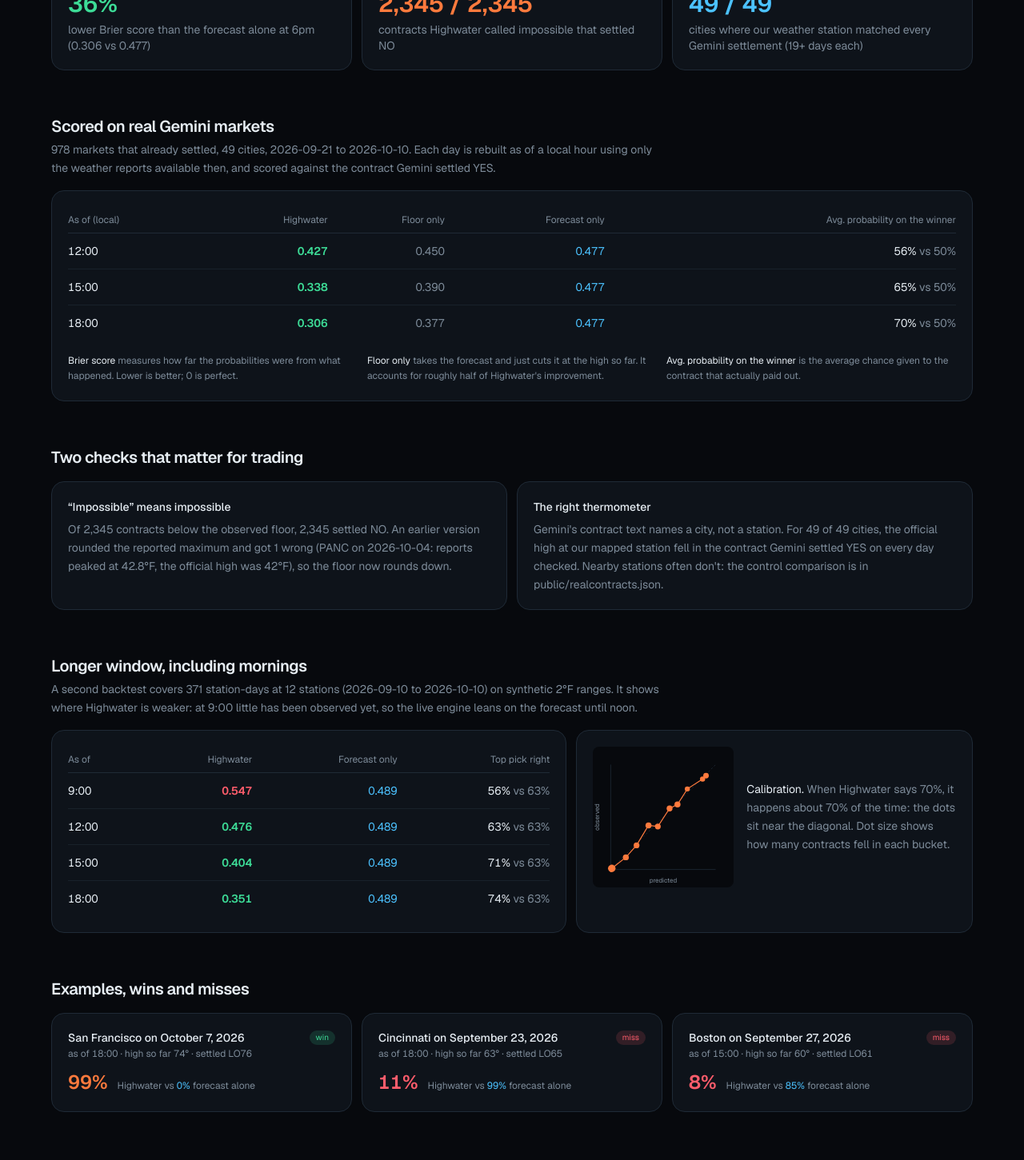
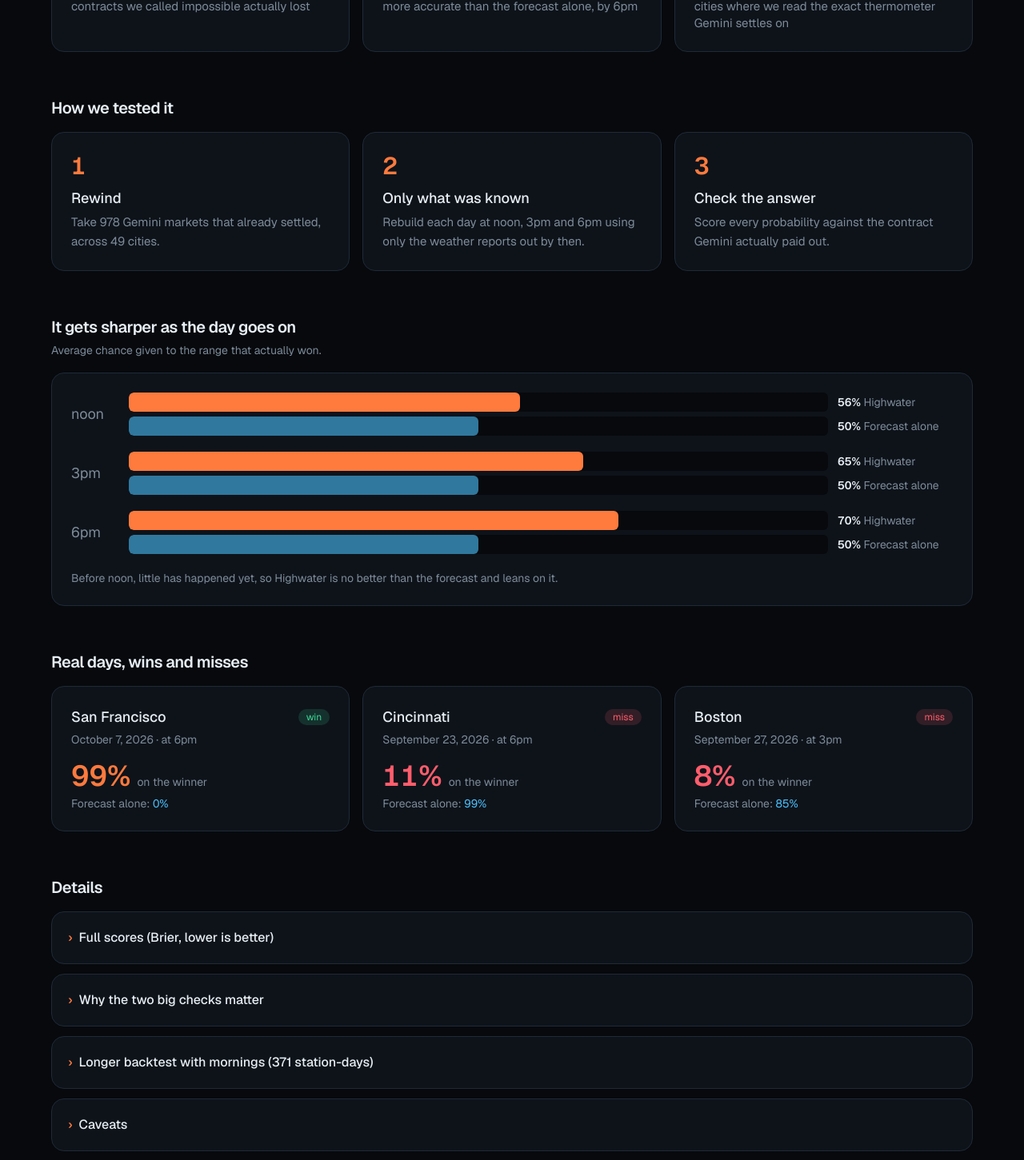
Before and after one commit to VolodymyrLinuxovich/highwater, a Next.js app: page /results in a window 1280 px wide. Shown: the part 320-1771 px from the top of the page at 80% size. Built offline with nearby package versions, Linux system fonts and the light colour scheme.

Commit message:
Results: big numbers, three-step method, simple bars; details folded

```diff
--- a/src/app/results/page.tsx
+++ b/src/app/results/page.tsx
@@ -8,8 +8,7 @@
   return (
     <>
       <PageHeader eyebrow="Results" title="Does it work?">
-        We replayed past days using only the weather reports that existed at the time, then checked the probabilities against
-        how Gemini actually settled. Everything below is computed by the scripts in the repository.
+        We replayed real Gemini markets that already settled, using only what was known at the time.
       </PageHeader>
       <Backtest />
     </>
--- a/src/components/Backtest.tsx
+++ b/src/components/Backtest.tsx
@@ -53,22 +53,71 @@
 
   return (
     <div>
-      <div className="grid gap-3 sm:grid-cols-3">
-        <Tile big={`${Math.round(gain * 100)}%`} tone="text-good" label={`lower Brier score than the forecast alone at 6pm (${at18.nowcast.brier.toFixed(3)} vs ${at18.forecastOnly.brier.toFixed(3)})`} />
-        <Tile
-          big={`${dead.resolvedNo.toLocaleString("en-US")} / ${dead.ruledOut.toLocaleString("en-US")}`}
-          tone="text-accent"
-          label="contracts Highwater called impossible that settled NO"
-        />
-        <Tile big={`${allAgree} / ${real.stationCheck.length}`} tone="text-cool" label={`cities where our weather station matched every Gemini settlement (${minN}+ days each)`} />
+      <div className="grid gap-4 sm:grid-cols-3">
+        <Tile big={`${dead.resolvedNo.toLocaleString("en-US")}/${dead.ruledOut.toLocaleString("en-US")}`} tone="text-accent" label="contracts we called impossible actually lost" />
+        <Tile big={`${Math.round(gain * 100)}%`} tone="text-good" label="more accurate than the forecast alone, by 6pm" />
+        <Tile big={`${allAgree}/${real.stationCheck.length}`} tone="text-cool" label="cities where we read the exact thermometer Gemini settles on" />
       </div>
 
-      <SectionTitle title="Scored on real Gemini markets">
-        {real.events} markets that already settled, {real.cities} cities, {real.period.start} to {real.period.end}. Each day is
-        rebuilt as of a local hour using only the weather reports available then, and scored against the contract Gemini
-        settled YES.
-      </SectionTitle>
-      <div className="rounded-2xl border border-line bg-panel p-5">
+      <SectionTitle title="How we tested it" />
+      <ol className="grid gap-4 md:grid-cols-3">
+        {[
+          ["Rewind", `Take ${real.events} Gemini markets that already settled, across ${real.cities} cities.`],
+          ["Only what was known", "Rebuild each day at noon, 3pm and 6pm using only the weather reports out by then."],
+          ["Check the answer", "Score every probability against the contract Gemini actually paid out."],
+        ].map(([title, body], i) => (
+          <li key={title} className="rounded-2xl border border-line bg-panel p-6">
+            <div className="num text-3xl font-semibold text-accent">{i + 1}</div>
+            <div className="mt-2 text-lg font-medium">{title}</div>
+            <p className="mt-1 text-[15px] leading-relaxed text-muted">{body}</p>
+          </li>
+        ))}
+      </ol>
+
+      <SectionTitle title="It gets sharper as the day goes on">Average chance given to the range that actually won.</SectionTitle>
+      <div className="space-y-5 rounded-2xl border border-line bg-panel p-6">
+        {real.byAsOfHour.map((r) => (
+          <div key={r.hour} className="grid grid-cols-[56px_1fr] items-center gap-4">
+            <div className="num text-lg text-muted">{r.hour > 12 ? `${r.hour - 12}pm` : "noon"}</div>
+            <div className="space-y-1.5">
+              <Bar value={r.nowcast.pWin ?? 0} label="Highwater" color="bg-accent" />
+              <Bar value={r.forecastOnly.pWin ?? 0} label="Forecast alone" color="bg-cool/60" />
+            </div>
+          </div>
+        ))}
+        <p className="text-sm text-muted">Before noon, little has happened yet, so Highwater is no better than the forecast and leans on it.</p>
+      </div>
+
+      {real.examples.length > 0 && (
+        <>
+          <SectionTitle title="Real days, wins and misses" />
+          <div className="grid gap-4 md:grid-cols-3">
+            {onePerCity(real.examples).map((e) => {
+              const win = e.nowcastPWin >= e.forecastPWin;
+              return (
+                <div key={`${e.ticker}-${e.asOfHour}`} className="rounded-2xl border border-line bg-panel p-6">
+                  <div className="flex items-center justify-between gap-2">
+                    <div className="text-lg font-medium">{e.title.replace("Highest temperature in ", "").replace(/ on .*$/, "")}</div>
+                    <span className={`rounded-full px-2.5 py-0.5 text-xs ${win ? "bg-good/15 text-good" : "bg-bad/15 text-bad"}`}>{win ? "win" : "miss"}</span>
+                  </div>
+                  <div className="mt-1 text-sm text-muted">{e.title.match(/ on (.*?)\??$/)?.[1]} · at {e.asOfHour > 12 ? `${e.asOfHour - 12}pm` : `${e.asOfHour}:00`}</div>
+                  <div className="mt-4 flex items-baseline gap-2">
+                    <span className={`num text-4xl font-semibold ${win ? "text-accent" : "text-bad"}`}>{pct(e.nowcastPWin)}</span>
+                    <span className="text-sm text-muted">on the winner</span>
+                  </div>
+                  <div className="mt-1 text-sm text-muted">
+                    Forecast alone: <span className="num text-cool">{pct(e.forecastPWin)}</span>
+                  </div>
+                </div>
+              );
+            })}
+          </div>
+        </>
+      )}
+
+      <SectionTitle title="Details" />
+      <div className="space-y-3">
+        <Fold title="Full scores (Brier, lower is better)">
           <div className="overflow-x-auto">
             <table className="w-full min-w-[520px] text-sm">
               <thead className="text-left text-xs text-muted">
@@ -77,7 +126,6 @@
                   <th className="text-right font-normal">Highwater</th>
                   <th className="text-right font-normal">Floor only</th>
                   <th className="text-right font-normal">Forecast only</th>
-                <th className="text-right font-normal">Avg. probability on the winner</th>
                 </tr>
               </thead>
               <tbody>
@@ -87,134 +135,92 @@
                     <td className="num text-right font-semibold text-good">{r.nowcast.brier.toFixed(3)}</td>
                     <td className="num text-right text-muted">{r.floorOnly.brier.toFixed(3)}</td>
                     <td className="num text-right text-cool">{r.forecastOnly.brier.toFixed(3)}</td>
-                  <td className="num text-right">
-                    {pct(r.nowcast.pWin ?? 0)} <span className="text-muted">vs {pct(r.forecastOnly.pWin ?? 0)}</span>
-                  </td>
                   </tr>
                 ))}
               </tbody>
             </table>
           </div>
-        <div className="mt-4 grid gap-3 text-xs leading-relaxed text-muted sm:grid-cols-3">
+          <p className="mt-3 text-sm text-muted">
+            {real.period.start} to {real.period.end}. &ldquo;Floor only&rdquo; just cuts the forecast at the high so far; it explains about half the gain.
+          </p>
+        </Fold>
+        <Fold title="Why the two big checks matter">
           <p>
-            <span className="text-foreground">Brier score</span> measures how far the probabilities were from what happened.
-            Lower is better; 0 is perfect.
-          </p>
-          <p>
-            <span className="text-foreground">Floor only</span> takes the forecast and just cuts it at the high so far. It
-            accounts for roughly half of Highwater&apos;s improvement.
-          </p>
-          <p>
-            <span className="text-foreground">Avg. probability on the winner</span> is the average chance given to the
-            contract that actually paid out.
-          </p>
-        </div>
-      </div>
-
-      <SectionTitle title="Two checks that matter for trading" />
-      <div className="grid gap-3 md:grid-cols-2">
-        <div className="rounded-2xl border border-line bg-panel p-5 text-sm leading-relaxed text-muted">
-          <h3 className="font-medium text-foreground">&ldquo;Impossible&rdquo; means impossible</h3>
-          <p className="mt-1.5">
-            Of {dead.ruledOut.toLocaleString("en-US")} contracts below the observed floor, {dead.resolvedNo.toLocaleString("en-US")}{" "}
-            settled NO.
+            <span className="text-foreground">Impossible means impossible.</span> Of {dead.ruledOut.toLocaleString("en-US")} contracts below the observed
+            high, {dead.resolvedNo.toLocaleString("en-US")} settled NO.
             {roundingMisses > 0 && anc && (
               <>
                 {" "}
-                An earlier version rounded the reported maximum and got {roundingMisses} wrong ({anc.station} on {anc.date}:
-                reports peaked at {anc.metarMax}°F, the official high was {anc.cliHigh}°F), so the floor now rounds down.
+                An earlier version rounded the reading and got {roundingMisses} wrong ({anc.station}, {anc.date}: {anc.metarMax}°F reported, {anc.cliHigh}°F
+                official), so it now rounds down.
               </>
             )}
           </p>
-        </div>
-        <div className="rounded-2xl border border-line bg-panel p-5 text-sm leading-relaxed text-muted">
-          <h3 className="font-medium text-foreground">The right thermometer</h3>
-          <p className="mt-1.5">
-            Gemini&apos;s contract text names a city, not a station. For {allAgree} of {real.stationCheck.length} cities, the
-            official high at our mapped station fell in the contract Gemini settled YES on every day checked. Nearby stations
-            often don&apos;t: the control comparison is in <span className="num">public/realcontracts.json</span>.
+          <p className="mt-2">
+            <span className="text-foreground">The right thermometer.</span> Gemini names a city, not a station. For {allAgree} of{" "}
+            {real.stationCheck.length} cities our station matched every settlement ({minN}+ days each). Nearby airports often don&apos;t.
           </p>
-        </div>
-      </div>
-
+        </Fold>
         {bt && (
-        <>
-          <SectionTitle title="Longer window, including mornings">
-            A second backtest covers {bt.stationDays} station-days at {bt.stations.length} stations ({bt.period.start} to{" "}
-            {bt.period.end}) on synthetic 2°F ranges. It shows where Highwater is weaker: at 9:00 little has been observed yet, so
-            the live engine leans on the forecast until noon.
-          </SectionTitle>
-          <div className="grid gap-3 lg:grid-cols-[1.3fr_1fr]">
-            <div className="overflow-x-auto rounded-2xl border border-line bg-panel p-5">
-              <table className="w-full min-w-[420px] text-sm">
+          <Fold title={`Longer backtest with mornings (${bt.stationDays} station-days)`}>
+            <div className="grid gap-4 lg:grid-cols-[1.3fr_1fr]">
+              <table className="w-full text-sm">
                 <thead className="text-left text-xs text-muted">
                   <tr className="border-b border-line">
                     <th className="py-2 font-normal">As of</th>
                     <th className="text-right font-normal">Highwater</th>
                     <th className="text-right font-normal">Forecast only</th>
-                    <th className="text-right font-normal">Top pick right</th>
                   </tr>
                 </thead>
                 <tbody>
-                  {bt.byAsOfHour.map((r) => {
-                    const better = r.nowcast.brier < r.forecastOnly.brier;
-                    return (
+                  {bt.byAsOfHour.map((r) => (
                     <tr key={r.hour} className="border-b border-line/60 last:border-0">
-                        <td className="num py-3">{r.hour}:00</td>
-                        <td className={`num text-right font-semibold ${better ? "text-good" : "text-bad"}`}>{r.nowcast.brier.toFixed(3)}</td>
+                      <td className="num py-2.5">{r.hour}:00</td>
+                      <td className={`num text-right font-semibold ${r.nowcast.brier < r.forecastOnly.brier ? "text-good" : "text-bad"}`}>{r.nowcast.brier.toFixed(3)}</td>
                       <td className="num text-right text-cool">{r.forecastOnly.brier.toFixed(3)}</td>
-                        <td className="num text-right">
-                          {pct(r.nowcast.acc)} <span className="text-muted">vs {pct(r.forecastOnly.acc)}</span>
-                        </td>
                     </tr>
-                    );
-                  })}
+                  ))}
                 </tbody>
               </table>
-            </div>
-            <div className="rounded-2xl border border-line bg-panel p-5">
               <Calibration rows={bt.calibration} />
             </div>
-          </div>
-        </>
+          </Fold>
         )}
-
-      {real.examples.length > 0 && (
-        <>
-          <SectionTitle title="Examples, wins and misses" />
-          <div className="grid gap-3 md:grid-cols-3">
-            {onePerCity(real.examples).map((e) => {
-              const win = e.nowcastPWin >= e.forecastPWin;
-              return (
-                <div key={`${e.ticker}-${e.asOfHour}`} className="rounded-2xl border border-line bg-panel p-5 text-sm">
-                  <div className="flex items-center justify-between gap-2">
-                    <div className="font-medium">{e.title.replace("Highest temperature in ", "").replace("?", "")}</div>
-                    <span className={`rounded-full px-2 py-0.5 text-[10px] ${win ? "bg-good/15 text-good" : "bg-bad/15 text-bad"}`}>{win ? "win" : "miss"}</span>
-                  </div>
-                  <div className="num mt-0.5 text-xs text-muted">
-                    as of {e.asOfHour}:00 · high so far {e.observedMax}° · settled {e.winner}
-                  </div>
-                  <div className="mt-3 flex items-baseline gap-3">
-                    <span className={`num text-2xl font-semibold ${win ? "text-accent" : "text-bad"}`}>{pct(e.nowcastPWin)}</span>
-                    <span className="text-xs text-muted">
-                      Highwater vs <span className="num text-cool">{pct(e.forecastPWin)}</span> forecast alone
-                    </span>
+        <Fold title="Caveats">
+          <ul className="list-disc space-y-1.5 pl-5">
+            <li>Historical forecasts are stitched short-range runs, which makes the forecast-only baseline look better than a real day-ahead forecast.</li>
+            <li>The forecast spread and the peak allowance were fitted on the same days that are scored.</li>
+            <li>The longer backtest uses synthetic 2°F ranges, not Gemini&apos;s strikes.</li>
+            <li>These are replays, not live trading results.</li>
+          </ul>
+        </Fold>
       </div>
     </div>
   );
-            })}
+}
+
+function Bar({ value, label, color }: { value: number; label: string; color: string }) {
+  return (
+    <div className="flex items-center gap-3">
+      <div className="h-6 flex-1 overflow-hidden rounded-md bg-background">
+        <div className={`h-full rounded-md ${color}`} style={{ width: `${Math.round(value * 100)}%` }} />
       </div>
-        </>
-      )}
+      <div className="w-36 text-sm">
+        <span className="num font-semibold">{pct(value)}</span> <span className="text-muted">{label}</span>
+      </div>
+    </div>
+  );
+}
 
-      <SectionTitle title="Caveats" />
-      <ul className="max-w-3xl list-disc space-y-1.5 pl-5 text-sm leading-relaxed text-muted">
-        <li>The historical forecasts are stitched from the first hours of each model run, so the forecast-only baseline behaves like a short-range forecast and looks better than a real day-ahead forecast would.</li>
-        <li>The forecast-only spread and the allowance for a peak between reports were fitted on the same days that are scored.</li>
-        <li>The longer backtest uses synthetic 2°F ranges, not Gemini&apos;s actual strikes.</li>
-        <li>These are replays, not live trading results. No market prices from those days are included.</li>
-      </ul>
-    </div>
+function Fold({ title, children }: { title: string; children: React.ReactNode }) {
+  return (
+    <details className="group rounded-2xl border border-line bg-panel p-5 text-sm leading-relaxed text-muted">
+      <summary className="cursor-pointer list-none text-base font-medium text-foreground">
+        <span className="mr-2 inline-block text-accent transition-transform group-open:rotate-90">›</span>
+        {title}
+      </summary>
+      <div className="mt-4">{children}</div>
+    </details>
   );
 }
 
@@ -232,9 +238,9 @@
 
 function Tile({ big, label, tone }: { big: string; label: string; tone: string }) {
   return (
-    <div className="rounded-2xl border border-line bg-panel p-5">
-      <div className={`num text-3xl font-semibold ${tone}`}>{big}</div>
-      <div className="mt-1 text-sm text-muted">{label}</div>
+    <div className="rounded-2xl border border-line bg-panel p-6">
+      <div className={`num text-4xl font-semibold sm:text-5xl ${tone}`}>{big}</div>
+      <div className="mt-2 text-[15px] leading-snug text-muted">{label}</div>
     </div>
   );
 }
```
Lines whose indentation alone changed are shown as unchanged.
